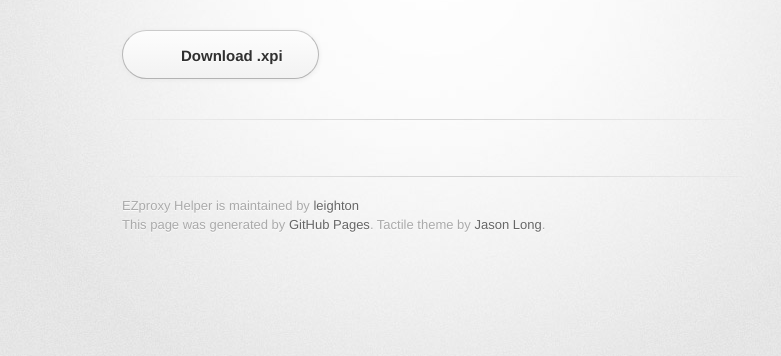
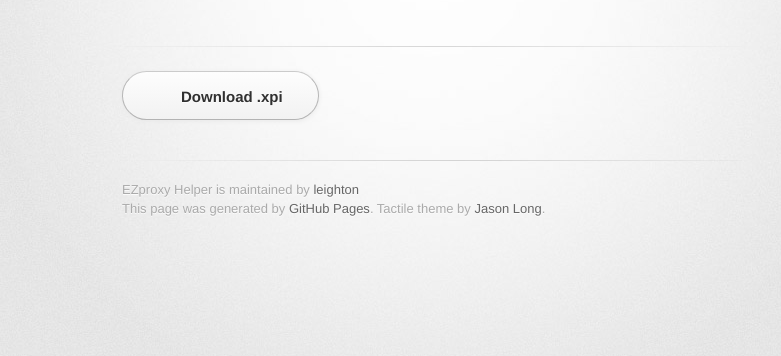
Before and after one commit to leighton/ezproxy-helper, a plain HTML site: page index.html in a window 1280 px wide. Shown: the part 158-514 px from the top of the page, without its empty margins (208-989 px from the left). Drawn offline with Linux system fonts and the light colour scheme; a web font is replaced by a local one.

Commit message:
Update index.html

```diff
--- a/index.html
+++ b/index.html
@@ -21,12 +21,10 @@
           <h1>EZproxy Helper</h1>
           <h2>A Firefox addon that allows one click access to paywalled journals using an EZproxy</h2>
         </header>
-
-        <section id="downloads" class="clearfix">
+        <hr>
+        <section style="text-align=center" id="downloads" class="clearfix">
           <a href="https://github.com/leighton/ezproxy-helper/raw/master/build/ezproxy-helper.xpi" class="button"><span>Download .xpi</span></a>
         </section>
-
-        <hr>
 <!--
         <section id="main_content">
           <h3>
```
